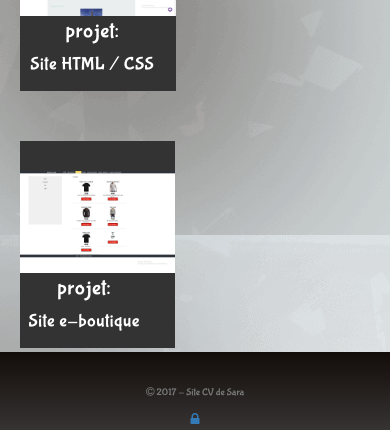
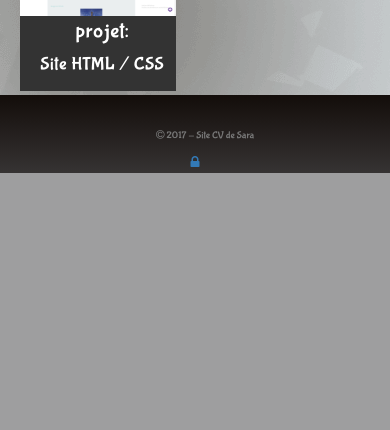
Before and after one commit to sarafkaier/Sara_site_CV, a PHP site: page /realisation.php in a window 390 px wide. Shown: the part 845-1275 px from the top of the page. After the commit the page ends 1018 px from the top, so only its background shows below. Run offline with PHP 8.4, Linux system fonts and the light colour scheme; data that the repository does not hold is empty; some libraries are stand-ins or nearby versions.

Commit message:
commit 54

```diff
--- a/front/css/realisation.css
+++ b/front/css/realisation.css
@@ -93,6 +93,7 @@ p{
 	}
 	p{
 		font-size: 10px;
+		padding-left: 20px;
 	}
 }
 
--- a/front/inc/header.inc.php
+++ b/front/inc/header.inc.php
@@ -34,7 +34,7 @@
           <li class="active"><a href=""></a></li>
           <li><a href="index.php">Accueil</a></li>
           <li><a href="realisation.php">Réalisations</a></li>
-          <li><a href="formation_competence.php">Formation & Compétences</a></li>
+          <li><a href="formation_competence.php">Compétences</a></li>
           <li><a href="contact.php">Contact</a></li>
         </ul>
       </div>
--- a/front/index.php
+++ b/front/index.php
@@ -27,7 +27,7 @@
           </div>
           <div class='col-sm-4'>
             <i class="fa fa-book fa-3x col-xs-6 col-sm-6 col-md-offset-5 col-sm-offset-1" aria-hidden="true"></i>
-            <p class="col-xs-12 col-sm-3 col-md-offset-1 col-md-12 col-sm-offset-2"> sit amet, consectetur adipisicing elit, sed do eiusmod tempor incididunt ut labore et dolore magna aliqua. Ut enim ad minim veniam, quis nostrud exercitation ullamco laboris nisi ut aliquip ex ea commodo consequat. Lorem ipsum dolor sit amet, consectetur adipisicing elit, sed do eiusmod tempor incididunt ut labore et dolore magna aliqua. Ut enim ad minim veniam, quis nostrud exercitation ullamco laboris nisi ut aliquip ex ea commodo consequat. Duis aute irure dolor in reprehenderit in voluptate velit esse cillum dolore eu fugiat nulla pariatur. Excepteur sint occaecat cupidatat non proident, sunt in culpa qui officia deserunt mollit anim id est laborum.</p>
+            <p class="col-xs-12 col-sm-3 col-md-offset-1 col-md-12 col-sm-offset-2"> sit amet, consectetur adipisicing = Excepteur sint occaecat cupidatat non proident, sunt in culpa qui officia deserunt mollit anim id est laborum.</p>
           </div>
           <div class='col-sm-4'>
             <i class="fa fa-pencil-square fa-3x col-xs-6 col-sm-6 col-md-offset-5 col-sm-offset-1" aria-hidden="true"></i>
--- a/front/realisation.php
+++ b/front/realisation.php
@@ -14,14 +14,15 @@
   <section class="awSlider">
     <div id="snow"></div>
     <div class="container">
+
       <div class="row" id="work">
         <div class="col-md-6 work-item">
           <div class="itemInfo fontJosefin">
             <?php
             for($i=0; $i<count($ligne_realisation); $i++){?>
             <p>Titre:<br><span class="fontLora"><?= $ligne_realisation[$i]['r_titre']; ?></span></p>
-            <p>Sous-titre:<br><span class="fontLora"><?= $ligne_realisation[$i]['r_soustitre']; ?></span></p>
             <p>Description:<br><span class="fontLora"><?= $ligne_realisation[$i]['r_description']; ?></span></p>
+            <p>Date:<br><span class="fontLora"><?= $ligne_realisation[$i]['r_dates']; ?></span></p>
             <?php } ?>
           </div>
           <div class="item">
@@ -33,9 +34,9 @@
 
         <div class="col-md-6 work-item">
           <div class="itemInfo fontJosefin">
-            <p>titre:<br><span class="fontLora"></span></p>
-            <p>story:<br><span class="fontLora"></span></p>
-            <p>tools:<br><span class="fontLora"></span></p>
+            <p>Titre:<br><span class="fontLora">Site Annonceo</span></p>
+            <p>Description<br><span class="fontLora">Site fait en PHP</span></p>
+            <p>Date:<br><span class="fontLora">2017</span></p>
           </div>
           <div class="item">
             <img src="img/02.jpg" class="pcIcon img-fluid mx-auto d-block">
@@ -46,11 +47,11 @@
       </div>
 
       <div class="row justify-content-center">
-        <div class="col-md-6 work-item">
+        <div class="col-md-6 col-md-offset-4 work-item">
           <div class="itemInfo fontJosefin">
-            <p>titre:<br><span class="fontLora"></span></p>
-            <p>story:<br><span class="fontLora"></span></p>
-            <p>tools:<br><span class="fontLora"></span></p>
+            <p>Titre:<br><span class="fontLora">Premier site d'intégration</span></p>
+            <p>Description:<br><span class="fontLora">Site fait en HTML / CSS</span></p>
+            <p>Date<br><span class="fontLora">2017</span></p>
           </div>
           <div class="item">
             <img src="img/03.png" class="pcIcon img-fluid mx-auto d-block">
@@ -58,20 +59,6 @@
             <a class="link" href="#"><i class="fa fa-link fa-2x" aria-hidden="true"></i></a>
           </div>
         </div>
-
-        <div class="row justify-content-center">
-          <div class="col-md-6 work-item">
-            <div class="itemInfo fontJosefin">
-              <p>titre:<br><span class="fontLora"></span></p>
-              <p>story:<br><span class="fontLora"></span></p>
-              <p>tools:<br><span class="fontLora"></span></p>
-            </div>
-            <div class="item">
-              <img src="img/04.png" class="pcIcon img-fluid mx-auto d-block">
-              <p class="fontJosefin projectTitle text-center mx-auto">projet:<br><span class="fontLora">Site e-boutique</span></p>
-              <a class="link" href="#"><i class="fa fa-link fa-2x" aria-hidden="true"></i></a>
-            </div>
-          </div>
       </div>
     </div>
   </section>
```
